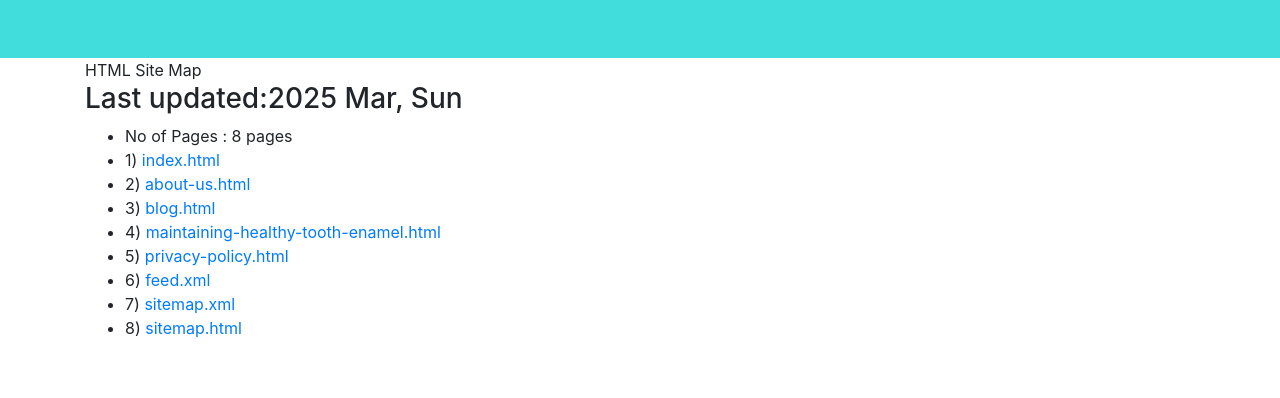
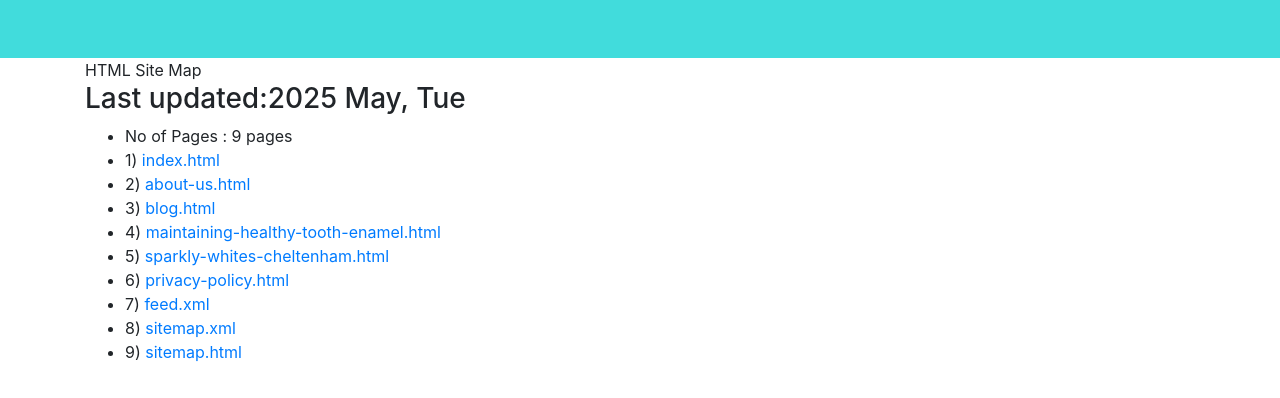
Before and after one commit to giith1/sparklywhites, a plain HTML site: page laser-teeth-whitening/sitemap.html in a window 1280 px wide. Shown: the part 92-490 px from the top of the page. Drawn offline with nearby package versions, Linux system fonts and the light colour scheme.

Commit message:
Update file

```diff
--- a/laser-teeth-whitening/sitemap.html
+++ b/laser-teeth-whitening/sitemap.html
@@ -10,13 +10,13 @@
 <meta name="robots" content="index, follow">
 <meta name="googlebot" content="index, follow, max-snippet:-1, max-image-preview:large, max-video-preview:-1">
 <meta name="bingbot" content="index, follow, max-snippet:-1, max-image-preview:large, max-video-preview:-1">
-<link rel="canonical" href="maintaining-healthy-tooth-enamel.html">
+<link rel="canonical" href="sparkly-whites-cheltenham.html">
 <link rel="stylesheet"  href="https://fonts.googleapis.com/css?family=Poppins:100,200,300,400,500,600,700,800,900&amp;display=swap">
 
     <link rel="stylesheet"  href="https://fonts.googleapis.com/css?family=Poppins:100,200,300,400,500,600,700,800,900&amp;display=swap">
 <link rel="stylesheet" href="https://cdn.jsdelivr.net/npm/bootstrap@4.6.1/dist/css/bootstrap.min.css">
 <link rel="stylesheet" href="https://cdnjs.cloudflare.com/ajax/libs/font-awesome/4.7.0/css/font-awesome.min.css">
-<link rel="shortcut icon" href="img/sparklywhites.png" alt="Maintaining Healthy Tooth Enamel" />
+<link rel="shortcut icon" href="img/sparklywhites.png" alt="Sparkly Whites Cheltenham" />
 <script src="https://cdn.jsdelivr.net/npm/jquery@3.5.1/dist/jquery.slim.min.js"></script>
 <script src="https://cdn.jsdelivr.net/npm/popper.js@1.16.1/dist/umd/popper.min.js"></script>
 <script src="https://cdn.jsdelivr.net/npm/bootstrap@4.6.1/dist/js/bootstrap.bundle.min.js"></script>
@@ -187,7 +187,7 @@
             <div class="container" style="display: flex; align-items: center; justify-content: space-between; height: 100%;">
                 <div style="height:px; width:px;"><img src="image.php?name=sparklywhites.png&id=116186730467e7aff1819682.34786169" alt="Logo" style="height:100px;width:300px"></div>
                 <div class="links ml-4" style="display: flex; flex: 1; justify-content: center; align-items: center;">
-                    <a href="" style="color: #000000; margin-right: 40px;">Home</a><a href=".html" style="color: #000000; margin-right: 40px;">About Us</a><a href=".html" style="color: #000000; margin-right: 40px;">Blog</a>
+                    <a href="index.html" style="color: #000000; margin-right: 40px;">Home</a><a href=".html" style="color: #000000; margin-right: 40px;">About Us</a><a href=".html" style="color: #000000; margin-right: 40px;">Blog</a>
                 </div>
             </div>
         </nav>
@@ -195,19 +195,20 @@
 <section class="container" style="min-height: 80vh;">
 <div>
 <nav> HTML Site Map</nav>
-<h3><span>Last updated:2025 Mar, Sun </h3>
+<h3><span>Last updated:2025 May, Tue </h3>
 </div>
 <div>
 <ul>
-<li> No of Pages :   <span>8  pages</span></li>
+<li> No of Pages :   <span>9  pages</span></li>
 <li>1) <a href="index.html " >index.html</a></li>
 <li>2) <a href="about-us.html " >about-us.html</a></li>
 <li>3) <a href="blog.html " >blog.html</a></li>
 <li>4) <a href="maintaining-healthy-tooth-enamel.html " >maintaining-healthy-tooth-enamel.html</a></li>
-<li>5) <a href="privacy-policy.html " >privacy-policy.html</a></li>
-<li>6) <a href="feed.xml " >feed.xml</a></li>
-<li>7) <a href="sitemap.xml " >sitemap.xml</a></li>
-<li>8) <a href="sitemap.html " >sitemap.html</a></li>
+<li>5) <a href="sparkly-whites-cheltenham.html " >sparkly-whites-cheltenham.html</a></li>
+<li>6) <a href="privacy-policy.html " >privacy-policy.html</a></li>
+<li>7) <a href="feed.xml " >feed.xml</a></li>
+<li>8) <a href="sitemap.xml " >sitemap.xml</a></li>
+<li>9) <a href="sitemap.html " >sitemap.html</a></li>
 </ul>
 </div>
 </section>
```
